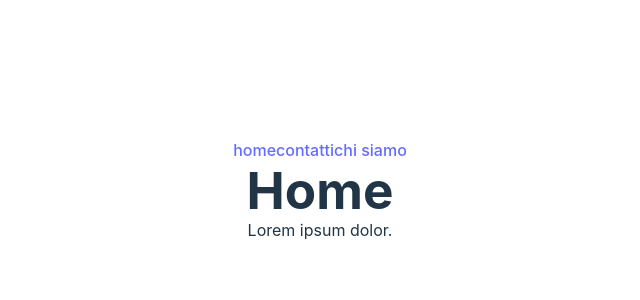
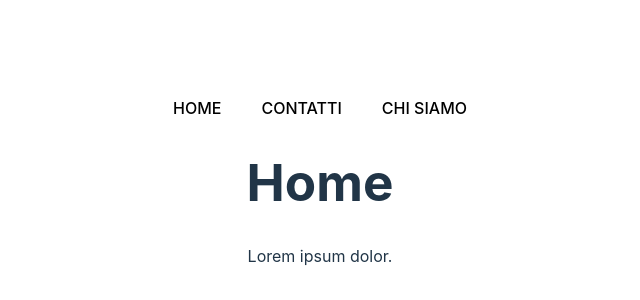
Before and after one commit to IlariaGuarnieri/vite-boolfolio, a Vue app: page / in a window 1280 px wide. Shown: the part 210-510 px from the top of the page, without its empty margins (320-960 px from the left). Built offline with nearby package versions, Linux system fonts and the light colour scheme.

Commit message:
[add] scss

```diff
--- a/src/assets/scss/main.scss
+++ b/src/assets/scss/main.scss
@@ -1,13 +1,11 @@
 *{
-  margin: 0;
+  // margin: 0;
   padding: 0;
   box-sizing: border-box;
 }
-body{
-}
 
 .main-wrapper{
- padding-top: 40px;
+  padding-top: 40px;
 }
 
 .container{
@@ -17,4 +15,5 @@ margin: 0 auto;
 
 ul{
   list-style: none;
+  padding: 20px;
 }
--- a/src/components/partials/Header.vue
+++ b/src/components/partials/Header.vue
@@ -6,9 +6,9 @@ export default {
 
 <template>
 <header>
-    <router-link :to="{name: 'home'}">home</router-link>
-    <router-link :to="{name: 'contacts'}">contatti</router-link>
-    <router-link :to="{name: 'about'}">chi siamo</router-link>
+    <router-link class="link_style" :to="{name: 'home'}">Home</router-link>
+    <router-link class="link_style" :to="{name: 'contacts'}">Contatti</router-link>
+    <router-link class="link_style" :to="{name: 'about'}">Chi siamo</router-link>
     <!-- anzichè cosi:-->
     <!-- <li><a href="#">home</a></li>
       <li><a href="#">chi siamo</a></li>
@@ -19,14 +19,17 @@ export default {
 
 <style lang="scss" scoped>
   header{
-    ul{
-      display: flex;
-      justify-content: center;
-      align-items: center;
+    .link_style{
+      color: black;
+      width: 100%;
+      list-style: none;
+          text-decoration: none;
+          margin: 20px;
+          text-transform: uppercase;
+          &:hover{
+            text-decoration: underline;
+          }
+        }
+      }
 
-      li{
-        list-style: none;
-      }
-    }
-  }
 </style>
```
